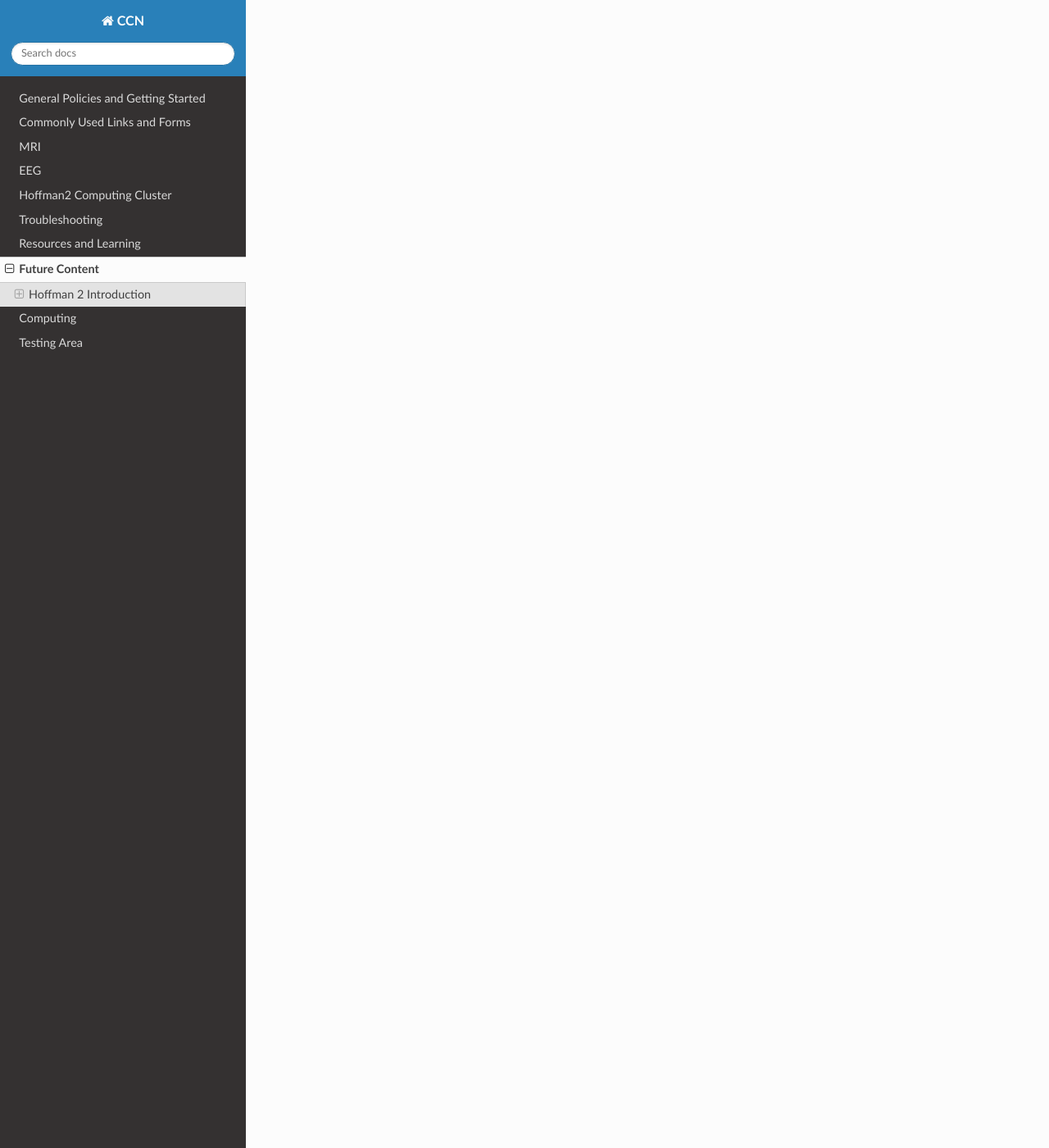
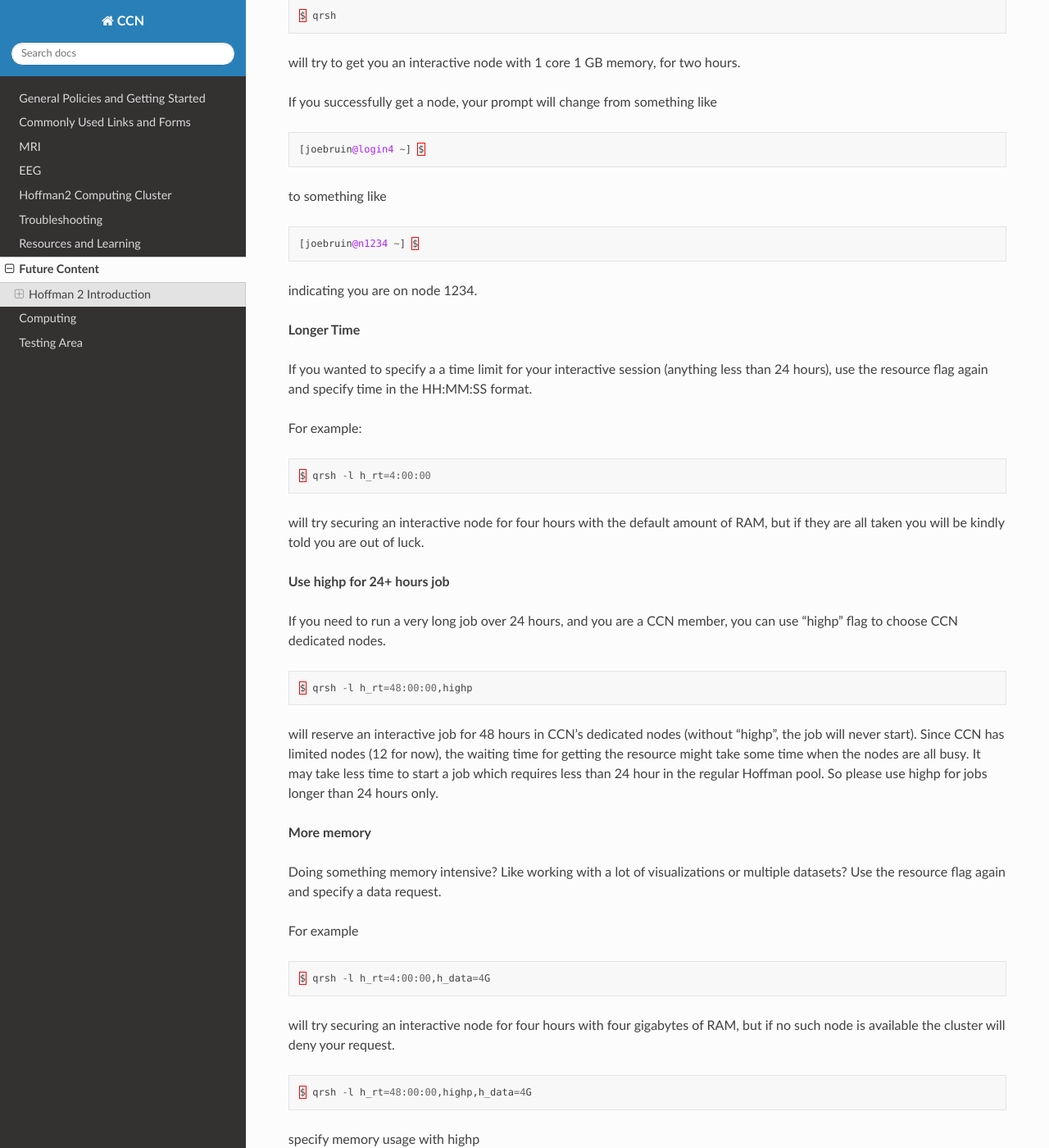
Before and after one commit to CCN-Support/CCN_Wiki, a Sphinx documentation site: the page built from docs/source/future_content.rst, in a window 1280 px wide and 1400 px high, scrolled down 20587 px. Shown: the whole window at 82% size. Built offline with Sphinx 7.4.7 and the Read the Docs theme 3.1.0, drawn with Linux system fonts in a browser that asks for light colours; some of the changed text lies outside the part shown.

Commit message:
Update future_content.rst

```diff
--- a/docs/source/future_content.rst
+++ b/docs/source/future_content.rst
@@ -387,6 +387,7 @@ Computing
 ---------
 
 2.1 Software Tools
+~~~~~~~~~~~~~~~~~~
 
 There is a CCN usergroup on Hoffman2 which is maintained for groups doing Neuroimaging work at UCLA. Tools like FSL, FreeSurfer, AFNI and Nibabel are maintained for this group separate from normal Hoffman2 programs. In order to take advantage of these tools, you need to load the modules into the interactive mode or listed in your batch mode scripts.
 
@@ -1227,3 +1228,111 @@ Known issue: 5.0.10 fsleyes crash on x2go
    * - 3.6.5
      - circa 2011.08
      -
+
+2.2 Run Your Jobs
+~~~~~~~~~~~~~~~~~
+
+**Hoffman 2: Interactive Sessions**
+
+Interactive sessions on Hoffman2 let you have access to a computing node for up to 24 hours. This is ideal for:
+
+- running a intensive program like MATLAB (in fact that's how it works), WEKA, R or FSLView
+- debugging a script you will be submitting to the queue later
+- moving/tar'ing/untar'ing lots of files
+- any other computing or graphics intensive operations since you aren't supposed to use the login nodes for such heavy lifting.
+
+**Basic Command**
+
+To get one, just use the ``qrsh`` command.
+
+For example:
+
+.. code-block:: python
+
+  $ qrsh
+
+will try to get you an interactive node with 1 core 1 GB memory, for two hours.
+
+If you successfully get a node, your prompt will change from something like
+
+.. code-block:: python
+
+  [joebruin@login4 ~] $
+
+to something like
+
+.. code-block:: python
+
+  [joebruin@n1234 ~] $
+
+indicating you are on node 1234.
+
+**Longer Time**
+
+If you wanted to specify a a time limit for your interactive session (anything less than 24 hours), use the resource flag again and specify time in the HH:MM:SS format.
+
+For example:
+
+.. code-block:: python
+
+  $ qrsh -l h_rt=4:00:00
+
+will try securing an interactive node for four hours with the default amount of RAM, but if they are all taken you will be kindly told you are out of luck.
+
+**Use highp for 24+ hours job**
+
+If you need to run a very long job over 24 hours, and you are a CCN member, you can use "highp" flag to choose CCN dedicated nodes.
+
+.. code-block:: python
+
+  $ qrsh -l h_rt=48:00:00,highp
+
+will reserve an interactive job for 48 hours in CCN's dedicated nodes (without "highp", the job will never start). Since CCN has limited nodes (12 for now), the waiting time for getting the resource might take some time when the nodes are all busy. It may take less time to start a job which requires less than 24 hour in the regular Hoffman pool. So please use highp for jobs longer than 24 hours only.
+
+**More memory**
+
+Doing something memory intensive? Like working with a lot of visualizations or multiple datasets? Use the resource flag again and specify a data request.
+
+For example
+
+.. code-block:: python
+
+  $ qrsh -l h_rt=4:00:00,h_data=4G
+
+will try securing an interactive node for four hours with four gigabytes of RAM, but if no such node is available the cluster will deny your request.
+
+.. code-block:: python
+
+  $ qrsh -l h_rt=48:00:00,highp,h_data=4G
+
+specify memory usage with highp
+
+**More computing power**
+
+You can add more processor cores to power up your computing intensive jobs
+
+.. code-block:: python
+
+  $ qrsh -l h_rt=4:00:00,h_data=4G -pe shared 2
+
+This will reserve 2 processor cores for the interactive mode session. Be aware that the memory reserved here will be 2 x 4G = 8G.
+
+**Request node with specific processor architect**
+
+You can choose processor architect, for example request a work node with intel chip only
+
+.. code-block:: python
+
+  $ qrsh -l arch=intel*,h_rt=4:00:00,h_data=8G
+
+**Tips**
+
+Sometimes inactivity on your computer will result in Hoffman2 connection break [ Broken Pipe ] (even while computing).
+
+To prevent this from happening: For Macs - in your /etc/ssh/ssh_config -add this line to the bottom
+
+.. code-block:: python
+
+  ServerAliveInterval 180
+
+This will tell your ssh to ping the server every 180 seconds to prevent it from timing out.
```
